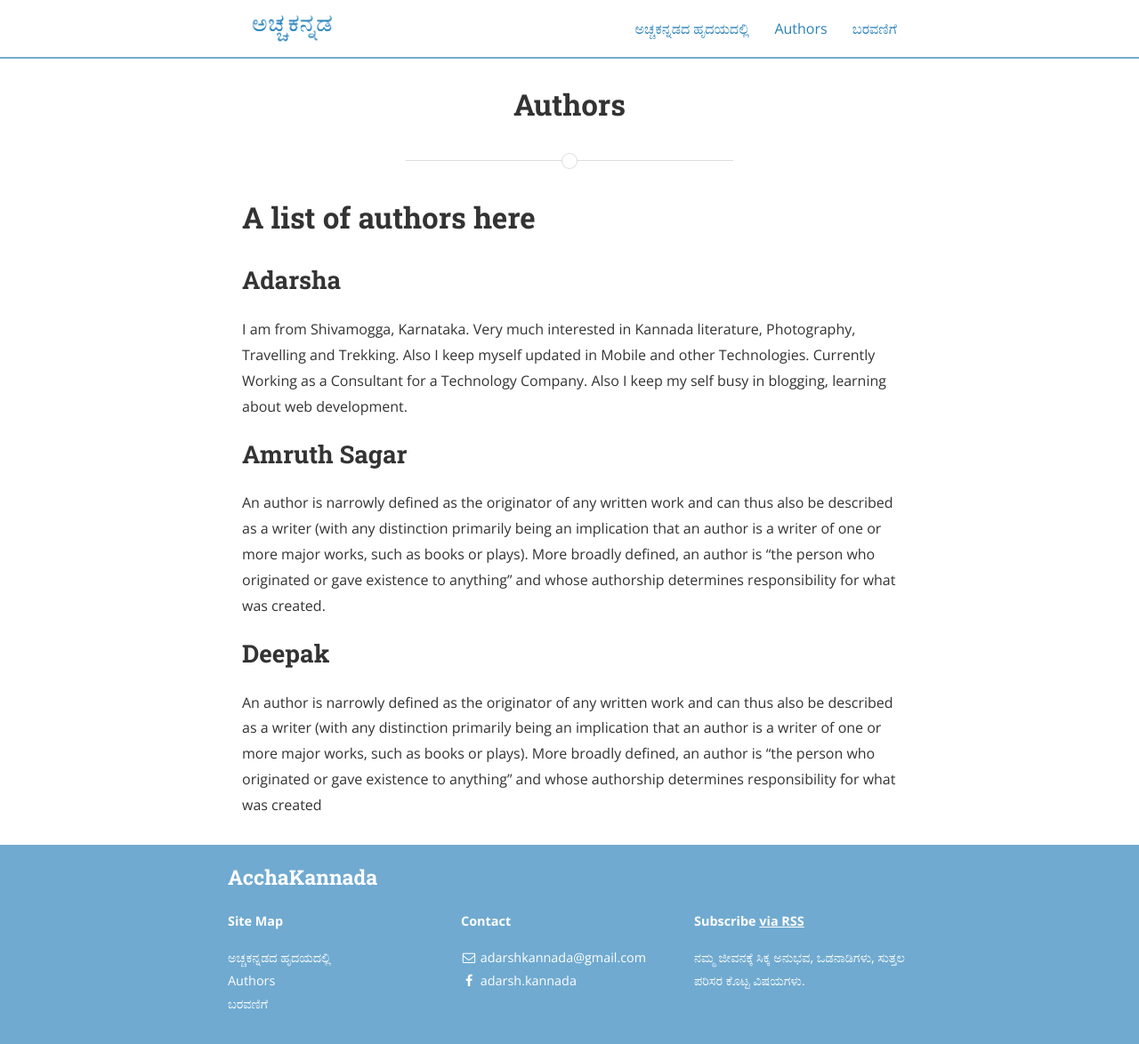
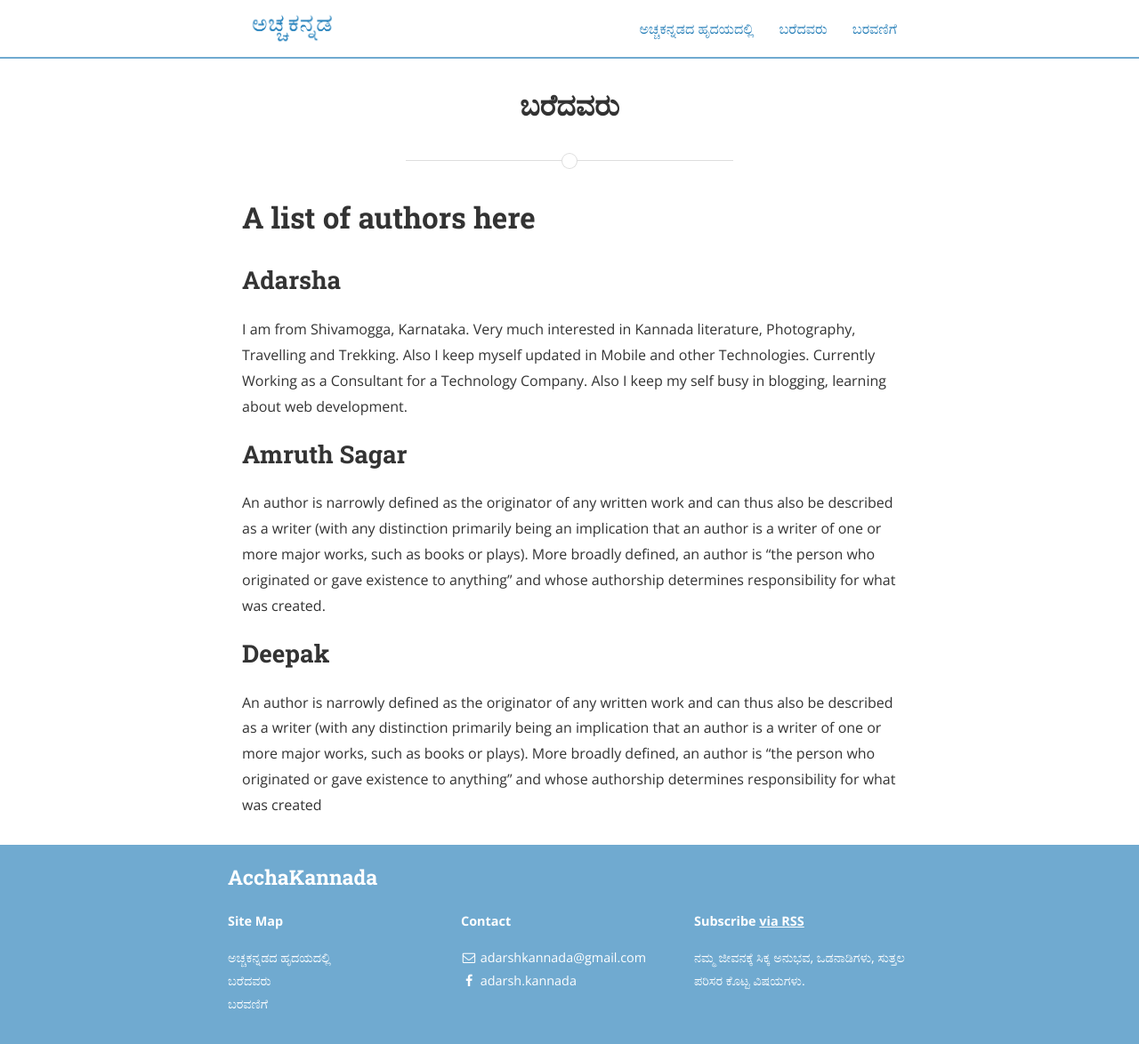
Before and after one commit to bencentra/centrarium, a Jekyll site: the page built from authors.md, in a window 1280 px wide. Shown: the whole page at 89% size. Built offline with Jekyll 4.4.1, drawn with Linux system fonts in a browser that asks for light colours; nearby versions of some CDN libraries; a style sheet for code colours, icons or effects is not loaded.

Commit message:
Update authors.md

```diff
--- a/authors.md
+++ b/authors.md
@@ -1,6 +1,6 @@
 ---
 layout: page
-title: Authors
+title: ಬರೆದವರು
 permalink: /article-authors/
 ---
 
```
